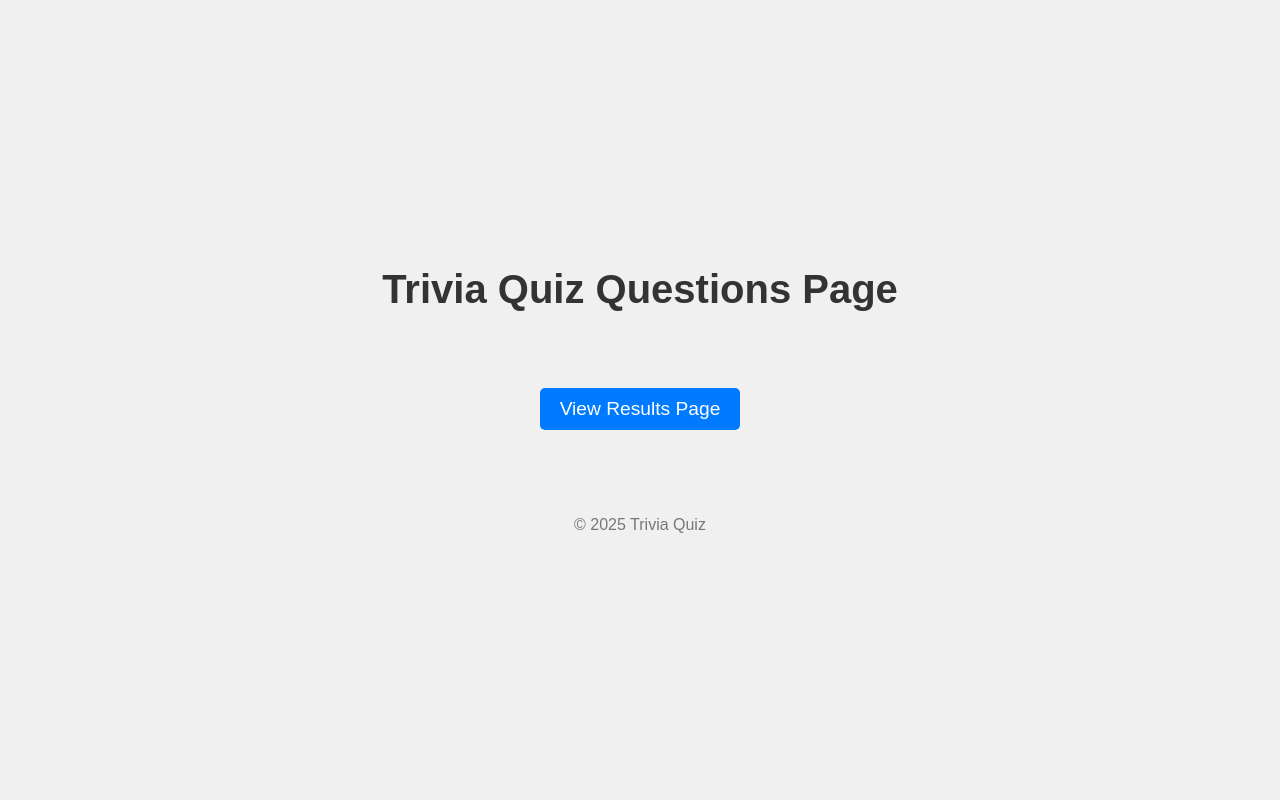
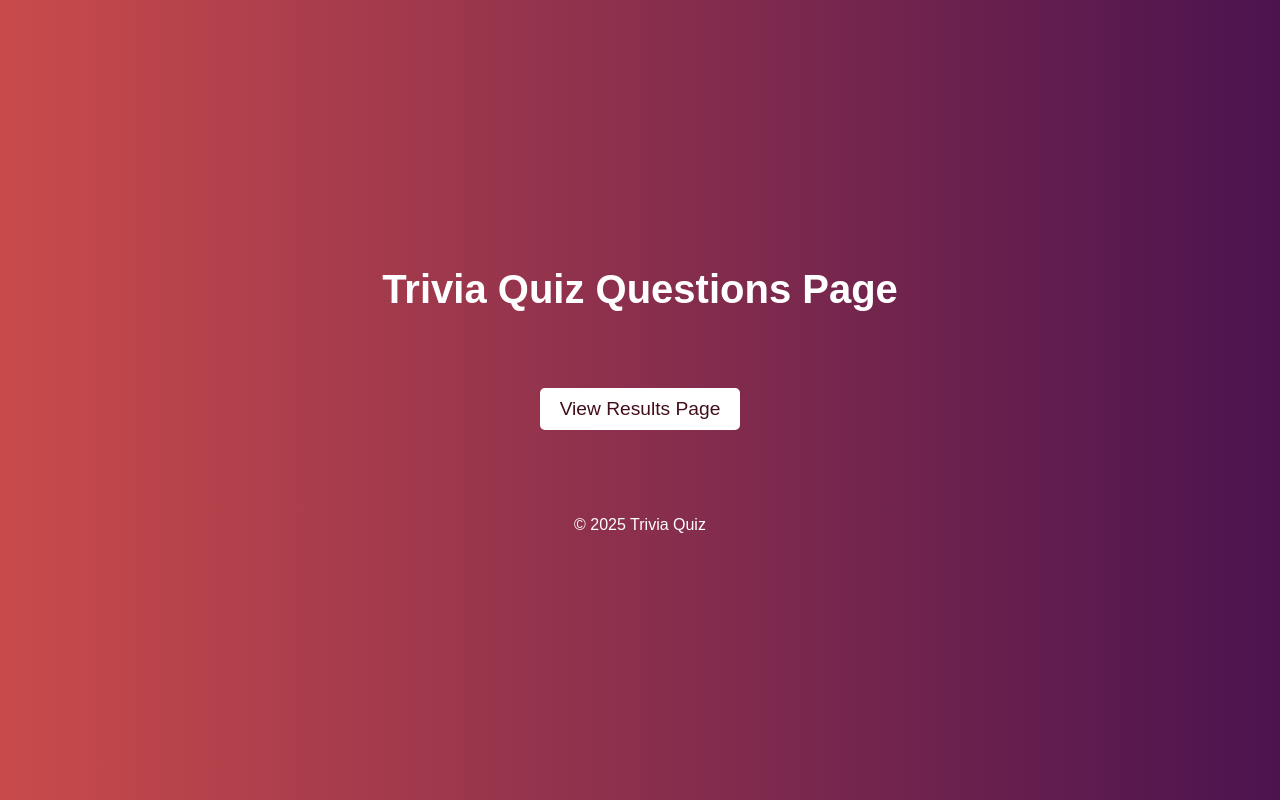
Before and after one commit to kdelpe/Quiz_App, a website: page client/html/quiz.html in a window 1280 px wide. Drawn offline with Linux system fonts and the light colour scheme; no server answers.

Commit message:
changed quiz page background to match the other pages

```diff
--- a/client/css/quiz.css
+++ b/client/css/quiz.css
@@ -7,7 +7,7 @@ body {
     justify-content: center;
     height: 100vh;
     margin: 0;
-    background-color: #f0f0f0;
+    background: linear-gradient(to right, #c94b4b, #4b134f);
   }
 
   header {
@@ -16,7 +16,7 @@ body {
 
   h1 {
     font-size: 2.5em;
-    color: #333;
+    color: white;
   }
 
   main {
@@ -59,8 +59,8 @@ body {
   button {
     padding: 10px 20px;
     font-size: 1.2em;
-    color: #fff;
-    background-color: #007bff;
+    color: #420e1a;
+    background-color: rgb(255, 255, 255);
     border: none;
     border-radius: 5px;
     cursor: pointer;
@@ -68,7 +68,7 @@ body {
   }
 
   button:hover {
-    background-color: #0056b3;
+    background-color: #c94b4b;
   }
 
   footer {
@@ -76,5 +76,5 @@ body {
     bottom: 10px;
     text-align: center;
     width: 100%;
-    color: #777;
+    color: white;
   }
```
